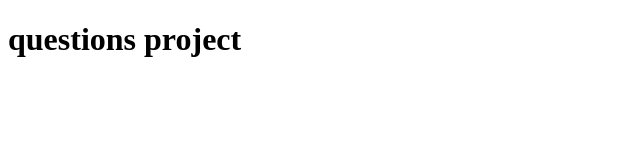
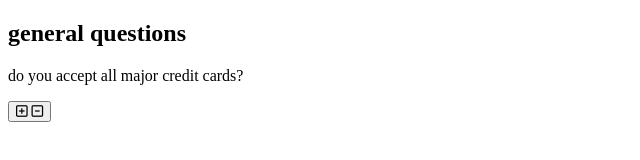
Before and after one commit to nanceed/questions-project, a plain HTML site: page index.html in a window 1280 px wide. Shown: the whole page, without its empty margins (0-640 px from the left). Drawn offline with Linux system fonts and the light colour scheme.

Commit message:
Updated html

```diff
--- a/index.html
+++ b/index.html
@@ -8,7 +8,31 @@
     <title>Questions Project</title>
 </head>
 <body>
-    <h1>questions project</h1>
+    <section class="questions">
+        <!--title-->
+        <div class="title">
+            <h2>general questions</h2>
+        </div>
+        <!--questions-->
+        <div class="section-center">
+           <!--single question-->
+           <article class="question">
+            <!--question title-->
+            <div class="questons-title">
+            <p>do you accept all major credit cards?</p>
+            <button type="button" class="questions-btn">
+                <span class="plus-icon">
+                  <i class="far fa-plus-square"></i>
+                </span>
+                <span class="minus-icon">
+                    <i class="far fa-minus-square"></i>
+                </span>
+            </button>
+            </div>
+           </article>
+           <!--end single questions-->
+        </div>
+    </section>
 <script src="/app.js"></script>
 </body>
 </html>
```
